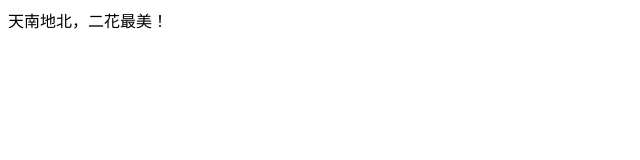
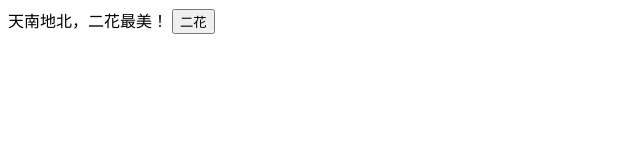
Before and after one commit to hotoday/hotoday.github.io, a plain HTML site: page index.html in a window 1280 px wide. Shown: the whole page, without its empty margins (0-640 px from the left). Drawn offline with Linux system fonts and the light colour scheme.

Commit message:
Update index.html

```diff
--- a/index.html
+++ b/index.html
@@ -1 +1,7 @@
 天南地北，二花最美！
+<input type="button" value="二花" onclick="aa();"></input>
+<script>
+function aa(){
+    alert('天南地北，二花最美！')
+}
+</script>
```
